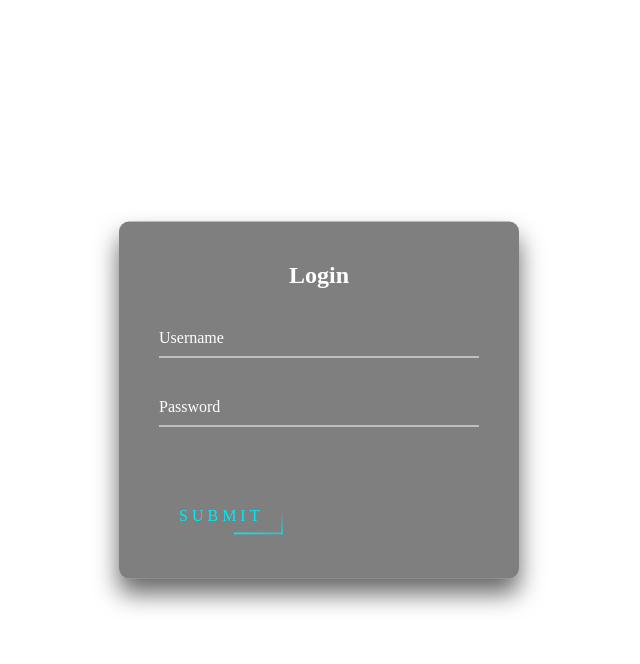
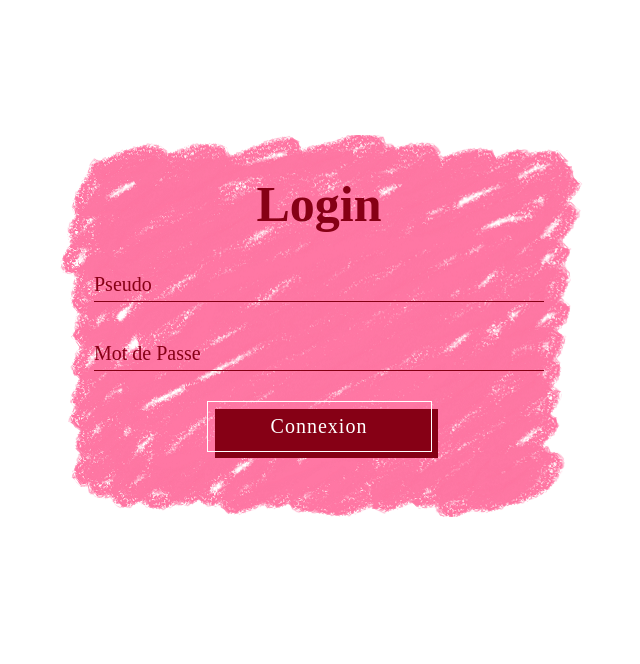
Before and after one commit to JulesSorensen/penduplus, a PHP site: page /pages/login.php in a window 1280 px wide. Shown: the top 664 px of the page, without its empty margins (321-961 px from the left). Run offline with PHP 8.4, Linux system fonts and the light colour scheme.

Commit message:
pade de co front good sauf php (voir secu)
erlgbtrgethtyrgf

```diff
--- a/pages/login.php
+++ b/pages/login.php
@@ -28,22 +28,16 @@
 <body>
 <div class="login-box">
     <h2>Login</h2>
-    <form>
+    <form method="POST">
     <div class="user-box">
-        <input type="text" name="" required="">
-        <label>Username</label>
+        <input type="text" name="pseudo" required="">
+        <label>Pseudo</label>
     </div>
     <div class="user-box">
-        <input type="password" name="" required="">
-        <label>Password</label>
+        <input type="password" name="pass" required="">
+        <label>Mot de Passe</label>
     </div>
-    <a href="#">
-        <span></span>
-        <span></span>
-        <span></span>
-        <span></span>
-        Submit
-    </a>
+    <button type="Submit" name="accept" class="fill">Connexion</button>
     </form>
 </div>
 
--- a/style/login.css
+++ b/style/login.css
@@ -2,19 +2,19 @@
     position: absolute;
     top: 50%;
     left: 50%;
-    width: 400px;
+    width: 450px;
+    height: 450px;
     padding: 40px;
     transform: translate(-50%, -50%);
-    background: rgba(0, 0, 0, .5);
-    box-sizing: border-box;
-    box-shadow: 0 15px 25px rgba(0, 0, 0, .6);
-    border-radius: 10px;
+    background-image: url(../images/carre-removebg-preview.png);
+    background-repeat: no-repeat;
 }
 
 .login-box h2 {
     margin: 0 0 30px;
     padding: 0;
-    color: #fff;
+    color: rgb(134, 0, 21);
+    font-size: 50px;
     text-align: center;
 }
 
@@ -26,10 +26,10 @@
     width: 100%;
     padding: 10px 0;
     font-size: 16px;
-    color: #fff;
+    color: rgb(134, 0, 21);
     margin-bottom: 30px;
     border: none;
-    border-bottom: 1px solid #fff;
+    border-bottom: 1px solid rgb(134, 0, 21);
     outline: none;
     background: transparent;
 }
@@ -39,8 +39,8 @@
     top: 0;
     left: 0;
     padding: 10px 0;
-    font-size: 16px;
-    color: #fff;
+    font-size: 20px;
+    color: rgb(134, 0, 21);
     pointer-events: none;
     transition: .5s;
 }
@@ -49,111 +49,52 @@
 .login-box .user-box input:valid~label {
     top: -20px;
     left: 0;
-    color: #03e9f4;
+    color: #00000002;
     font-size: 12px;
 }
 
-.login-box form a {
-    position: relative;
-    display: inline-block;
-    padding: 10px 20px;
-    color: #03e9f4;
-    font-size: 16px;
-    text-decoration: none;
-    text-transform: uppercase;
-    overflow: hidden;
-    transition: .5s;
-    margin-top: 40px;
-    letter-spacing: 4px
+
+/* button */
+
+button {
+    width: 50%;
+    margin-left: 25%;
+    margin-right: 25%;
+    font-family: inherit;
 }
 
-.login-box a:hover {
-    background: #03e9f4;
-    color: #fff;
-    border-radius: 5px;
-    box-shadow: 0 0 5px #03e9f4, 0 0 25px #03e9f4, 0 0 50px #03e9f4, 0 0 100px #03e9f4;
+
+/* Fill button styling */
+
+.fill {
+    font-size: 20px;
+    font-weight: 200;
+    letter-spacing: 1px;
+    padding: 13px 50px 13px;
+    outline: 0;
+    color: white;
+    border: 1px solid white;
+    cursor: pointer;
+    position: relative;
+    background-color: rgba(0, 0, 0, 0);
 }
 
-.login-box a span {
+.fill::after {
+    content: "";
+    background-color: rgb(134, 0, 21);
+    width: 100%;
+    z-index: -1;
     position: absolute;
-    display: block;
+    height: 100%;
+    top: 7px;
+    left: 7px;
+    transition: 0.2s;
 }
 
-.login-box a span:nth-child(1) {
-    top: 0;
-    left: -100%;
-    width: 100%;
-    height: 2px;
-    background: linear-gradient(90deg, transparent, #03e9f4);
-    animation: btn-anim1 1s linear infinite;
+.fill:hover::after {
+    top: 0px;
+    left: 0px;
 }
 
-@keyframes btn-anim1 {
-    0% {
-        left: -100%;
-    }
-    50%,
-    100% {
-        left: 100%;
-    }
-}
 
-.login-box a span:nth-child(2) {
-    top: -100%;
-    right: 0;
-    width: 2px;
-    height: 100%;
-    background: linear-gradient(180deg, transparent, #03e9f4);
-    animation: btn-anim2 1s linear infinite;
-    animation-delay: .25s
-}
-
-@keyframes btn-anim2 {
-    0% {
-        top: -100%;
-    }
-    50%,
-    100% {
-        top: 100%;
-    }
-}
-
-.login-box a span:nth-child(3) {
-    bottom: 0;
-    right: -100%;
-    width: 100%;
-    height: 2px;
-    background: linear-gradient(270deg, transparent, #03e9f4);
-    animation: btn-anim3 1s linear infinite;
-    animation-delay: .5s
-}
-
-@keyframes btn-anim3 {
-    0% {
-        right: -100%;
-    }
-    50%,
-    100% {
-        right: 100%;
-    }
-}
-
-.login-box a span:nth-child(4) {
-    bottom: -100%;
-    left: 0;
-    width: 2px;
-    height: 100%;
-    background: linear-gradient(360deg, transparent, #03e9f4);
-    animation: btn-anim4 1s linear infinite;
-    animation-delay: .75s
-}
-
-@keyframes btn-anim4 {
-    0% {
-        bottom: -100%;
-    }
-    50%,
-    100% {
-        bottom: 100%;
-    }
-}
+/* End of Fill Button  */
```
